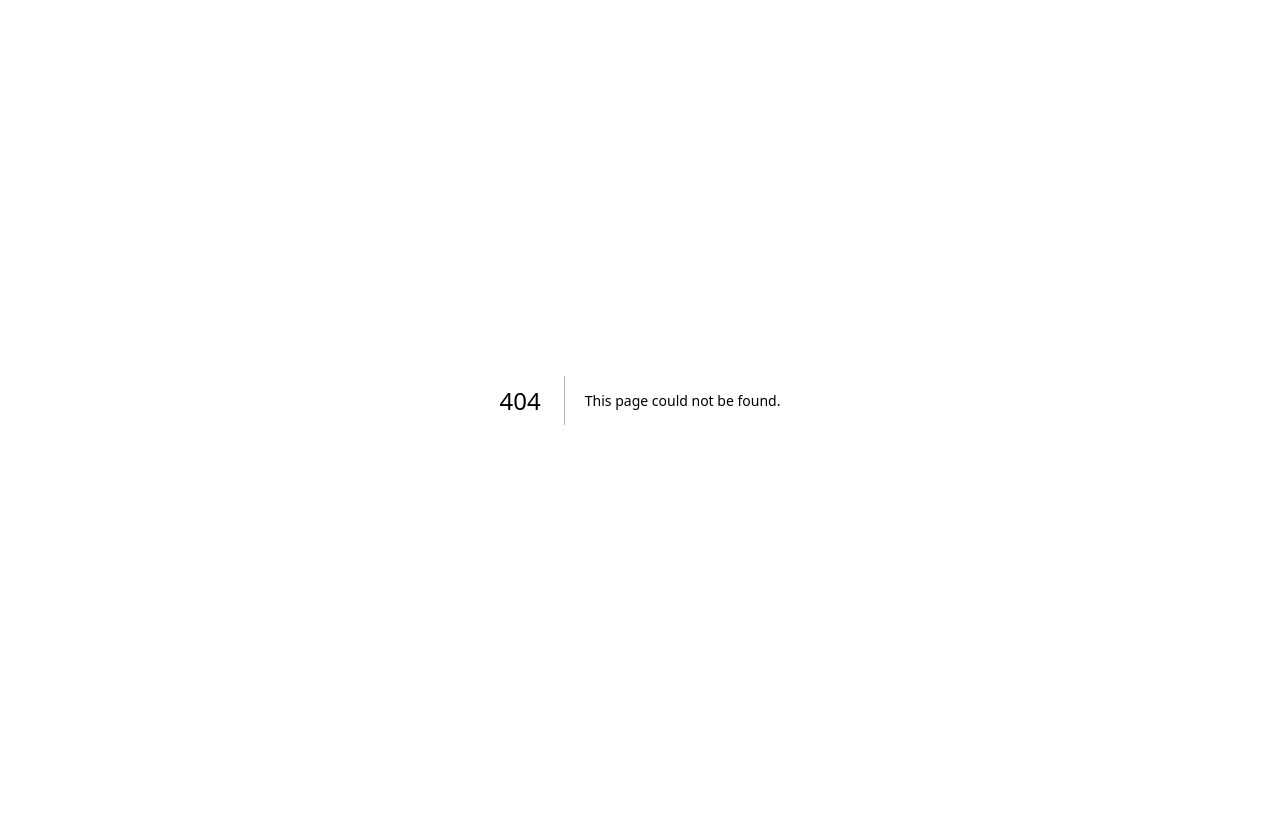
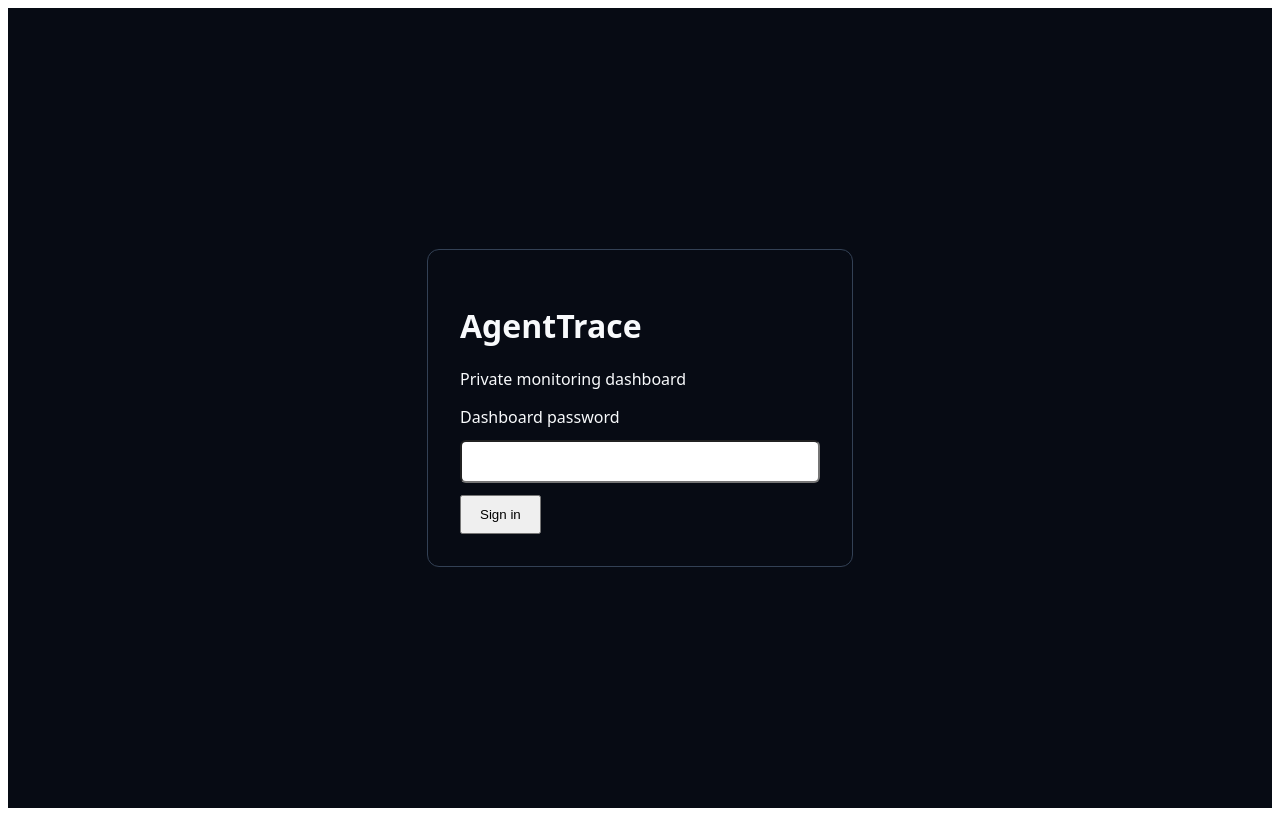
Before and after one commit to marcellabongiolo/AgentTrace, a Next.js app in the folder web/: page /login in a window 1280 px wide. Before the commit this address had no page. Built offline with nearby package versions, Linux system fonts and the light colour scheme; no server answers.

Commit message:
feat: add private dashboard sign-in page

```diff
--- /dev/null
+++ b/web/pages/login.tsx
@@ -0,0 +1,51 @@
+import React, { useState } from "react";
+import type { GetServerSideProps } from "next";
+import { verifySession } from "../lib/session";
+
+export const getServerSideProps: GetServerSideProps = async ({ req }) => {
+  if (verifySession(req.cookies.agenttrace_session, process.env.AGENTTRACE_SESSION_SECRET)) {
+    return { redirect: { destination: "/", permanent: false } };
+  }
+  return { props: {} };
+};
+
+export default function LoginPage() {
+  const [password, setPassword] = useState("");
+  const [error, setError] = useState("");
+  const [busy, setBusy] = useState(false);
+
+  async function login(event: React.FormEvent<HTMLFormElement>) {
+    event.preventDefault();
+    setBusy(true);
+    setError("");
+    try {
+      const response = await fetch("/api/login", {
+        method: "POST",
+        headers: { "Content-Type": "application/json" },
+        body: JSON.stringify({ password }),
+      });
+      if (!response.ok) {
+        setError(response.status === 401 ? "Invalid password" : "Login unavailable");
+      } else {
+        window.location.assign("/");
+      }
+    } catch {
+      setError("Unable to connect");
+    } finally {
+      setBusy(false);
+    }
+  }
+
+  return (
+    <main style={{ minHeight: "100vh", display: "grid", placeItems: "center", background: "#070b14", color: "#f8fafc", fontFamily: "system-ui" }}>
+      <form onSubmit={(event) => void login(event)} style={{ padding: 32, border: "1px solid #334155", borderRadius: 12, width: "min(360px, 90vw)" }}>
+        <h1>AgentTrace</h1>
+        <p>Private monitoring dashboard</p>
+        <label htmlFor="password">Dashboard password</label>
+        <input id="password" type="password" required autoComplete="current-password" value={password} onChange={(event) => setPassword(event.target.value)} style={{ display: "block", width: "100%", boxSizing: "border-box", padding: 12, margin: "12px 0", borderRadius: 6 }} />
+        {error && <p role="alert" style={{ color: "#fca5a5" }}>{error}</p>}
+        <button type="submit" disabled={busy} style={{ padding: "10px 18px" }}>{busy ? "Signing in..." : "Sign in"}</button>
+      </form>
+    </main>
+  );
+}
```
